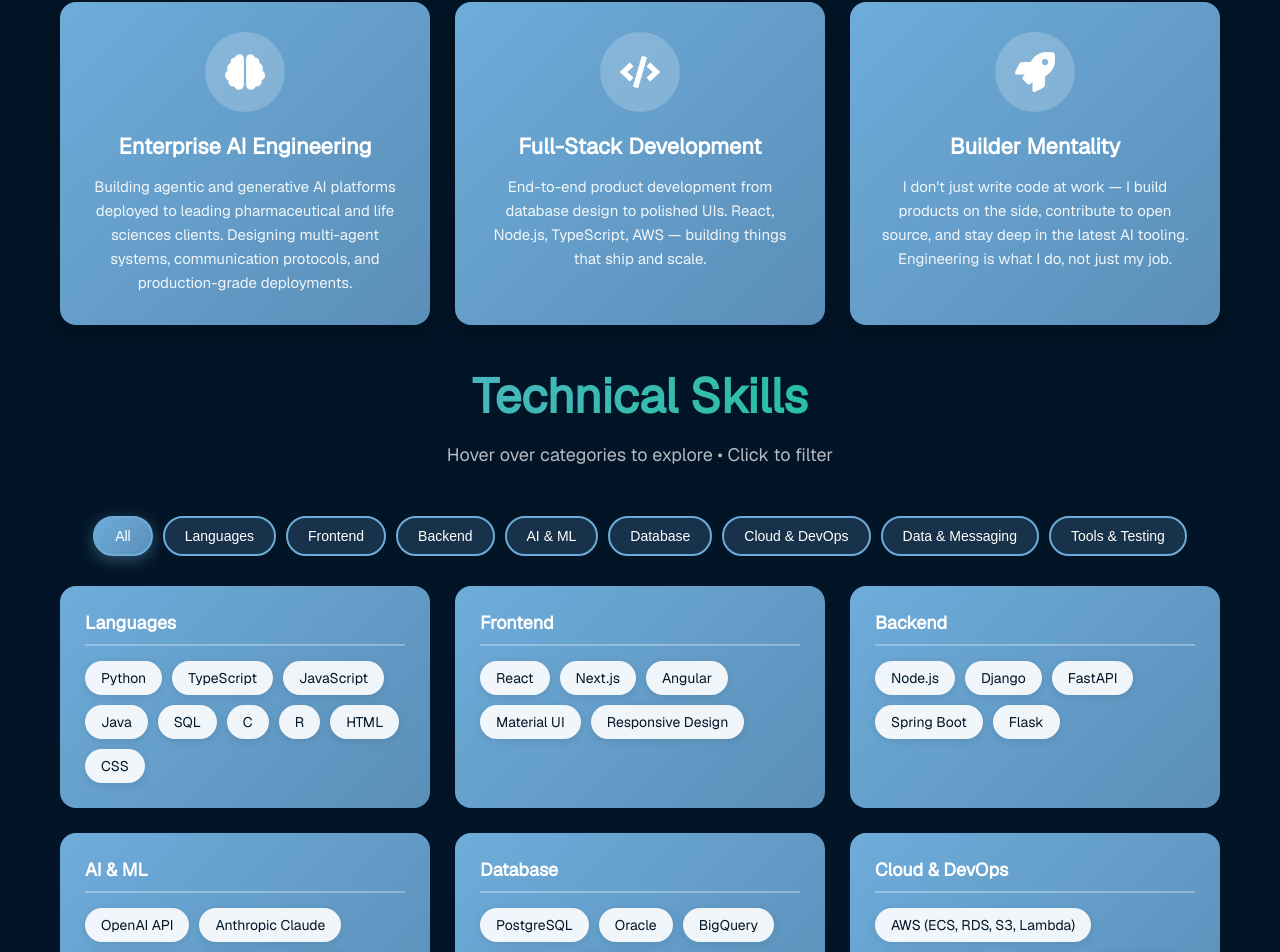
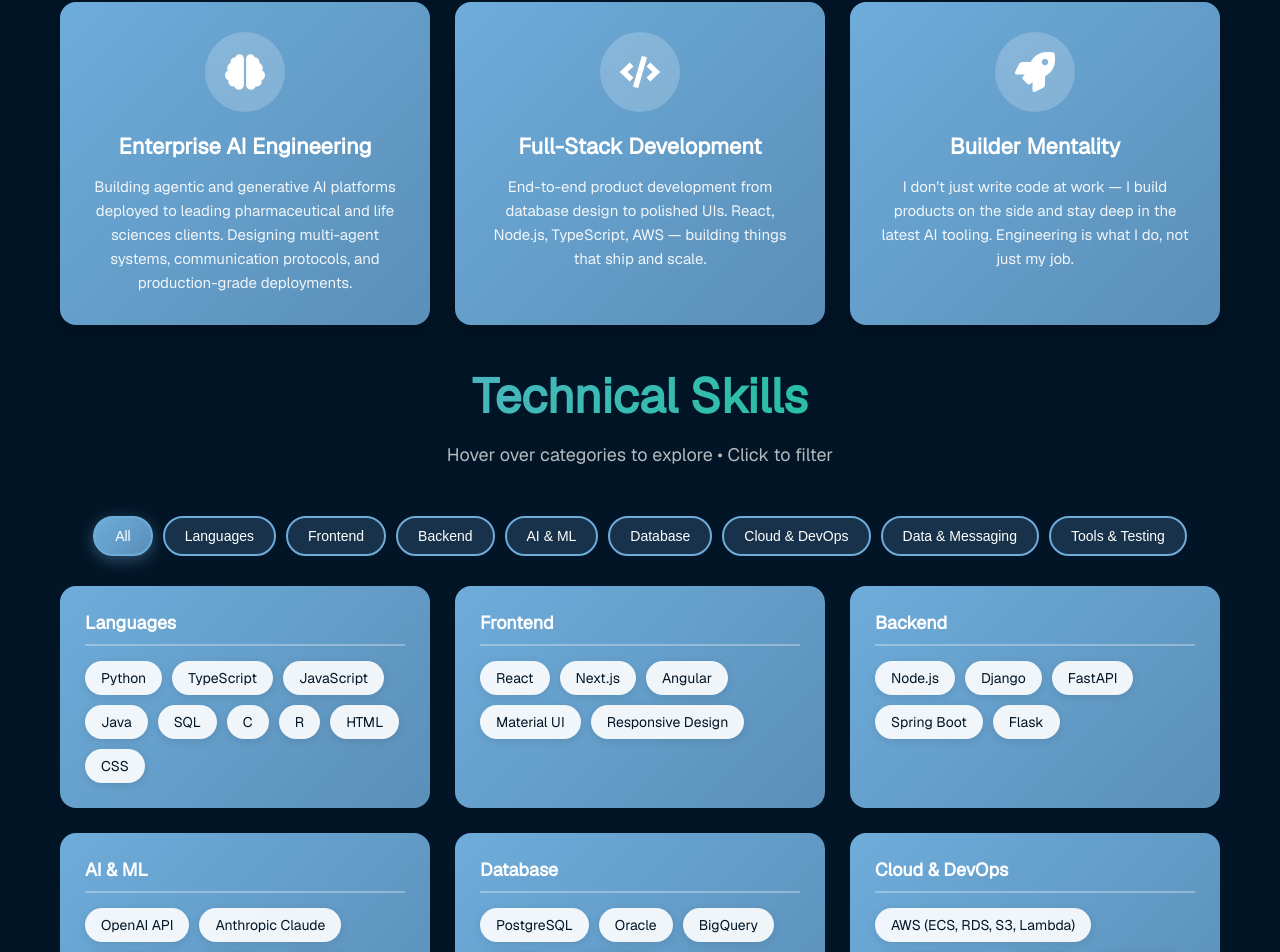
Before and after one commit to Harry-Schlechter/personal-site, a React (Create React App) app in the folder my-app/: page /about in a window 1280 px wide. Shown: the part 998-1950 px from the top of the page. Built offline with nearby package versions, Linux system fonts and the light colour scheme.

Commit message:
Remove open source claim from Builder Mentality card

```diff
--- a/my-app/src/pages/About.tsx
+++ b/my-app/src/pages/About.tsx
@@ -106,7 +106,7 @@ const About: React.FC = () => {
                             <FaRocket size={40} />
                         </div>
                         <h3>Builder Mentality</h3>
-                        <p>I don't just write code at work — I build products on the side, contribute to open source, and stay deep in the latest AI tooling. Engineering is what I do, not just my job.</p>
+                        <p>I don't just write code at work — I build products on the side and stay deep in the latest AI tooling. Engineering is what I do, not just my job.</p>
                     </div>
                 </div>
             </div>
```
